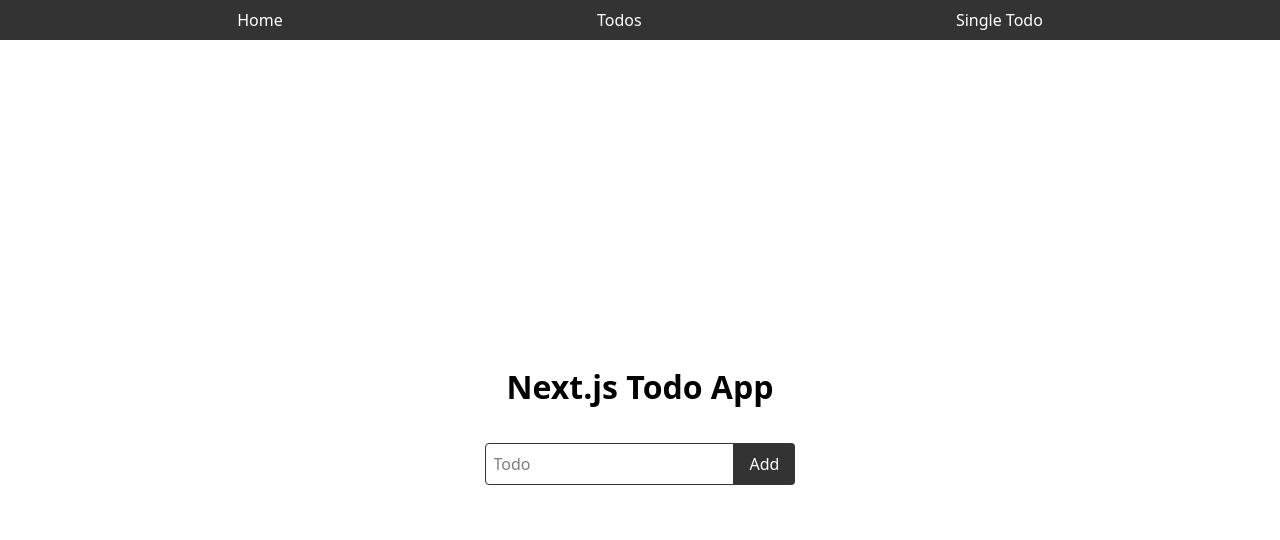
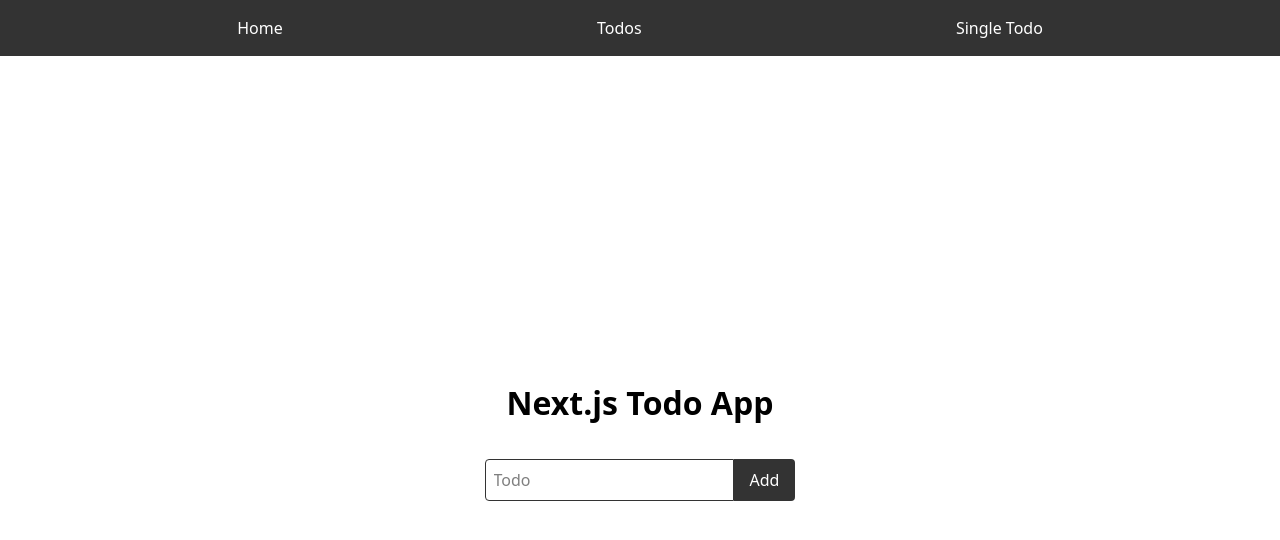
Before and after one commit to berkkendirllioglu/my-app, a Next.js app: page / in a window 1280 px wide. Shown: the top 540 px of the page. Built offline with nearby package versions, Linux system fonts and the light colour scheme.

Commit message:
change-css

```diff
--- a/components/navbar/navbar.tsx
+++ b/components/navbar/navbar.tsx
@@ -3,10 +3,10 @@
 
 export default function Navbar() {
   return (
-    <nav className='flex w-full py-2 px-20 justify-around items-center bg-[#333]'>
-      <Link className='text-[#fff]' href={"/"}>Home</Link>
-      <Link className='text-[#fff]' href={"/todos"}>Todos</Link>
-      <Link className='text-[#fff]' href={"/todos/1"}>Single Todo</Link>
+    <nav className='flex w-full py-4 px-20 justify-around items-center bg-[#333]'>
+      <Link className='text-[#fff] transition hover:text-[#999999]' href={"/"}>Home</Link>
+      <Link className='text-[#fff] transition hover:text-[#999999]' href={"/todos"}>Todos</Link>
+      <Link className='text-[#fff] transition hover:text-[#999999]' href={"/todos/1"}>Single Todo</Link>
     </nav>
   )
 }
```
